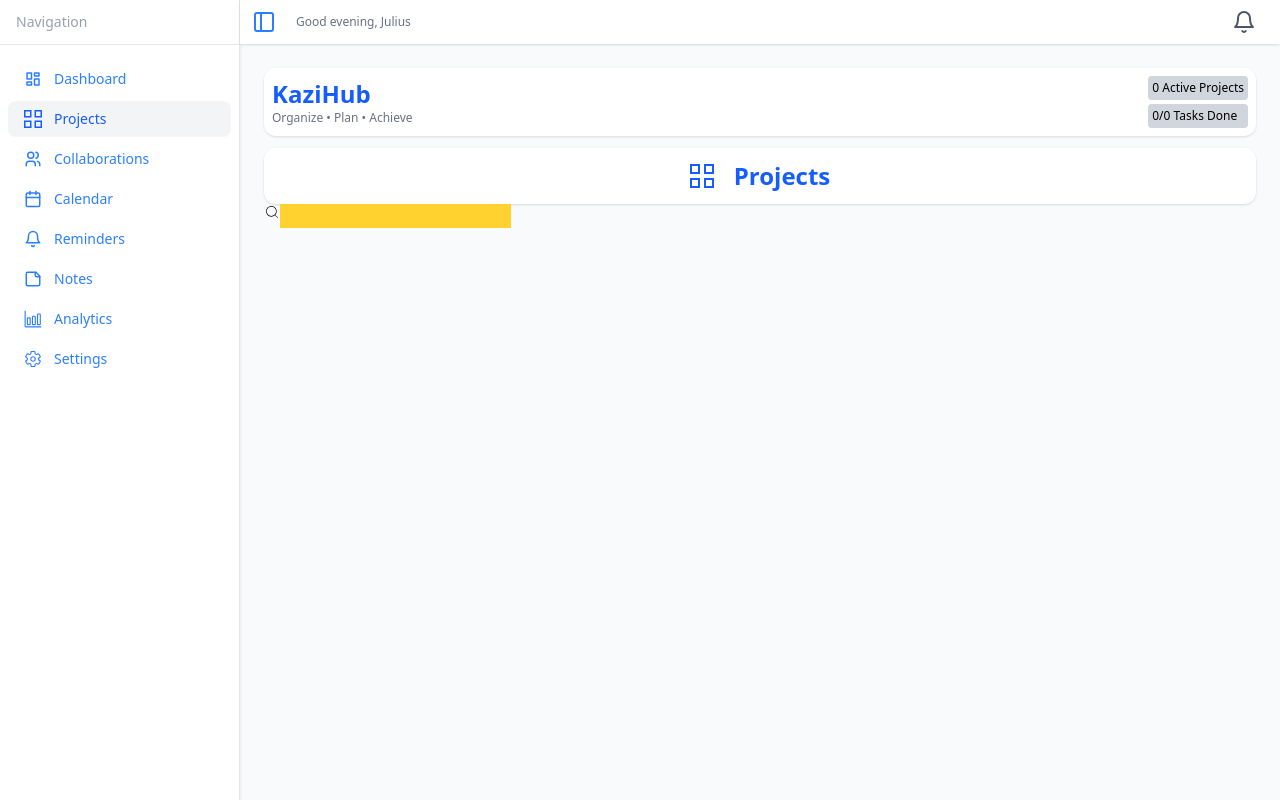
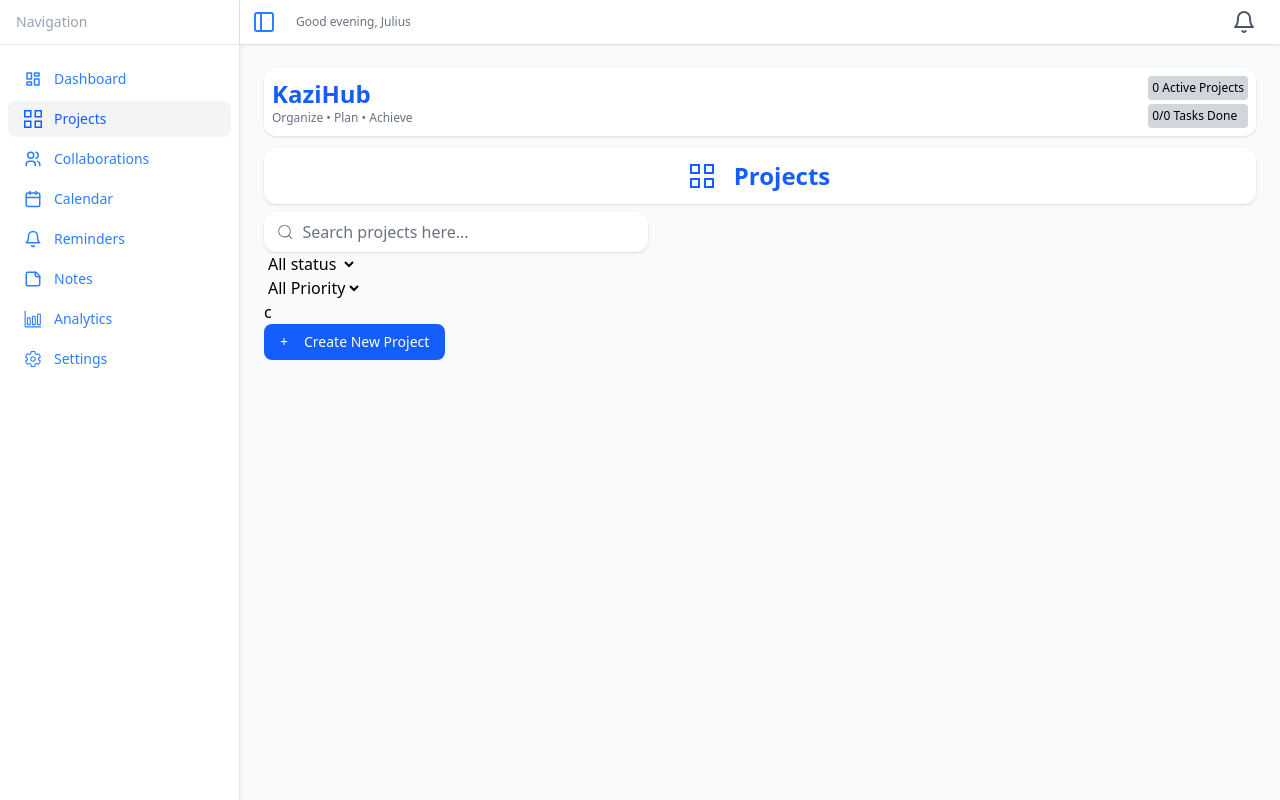
Before and after one commit to juliusmwas/KaziHub, a React (Vite) app: page /projects in a window 1280 px wide. Built offline with nearby package versions, Linux system fonts and the light colour scheme.

Commit message:
Added Search by options by set features

```diff
--- a/src/Components/Pages/Projects.jsx
+++ b/src/Components/Pages/Projects.jsx
@@ -22,10 +22,36 @@ export default function Projects () {
             </div>
 
             <div>
-                <div className="flex">
-                    <CiSearch />
-                    <input type="text" className="bg-amber-300 " />
+                <div className="mt-2 flex items-center bg-white rounded-xl px-3 py-2 w-full max-w-sm shadow-sm">
+                    <CiSearch className="text-gray-600 text-xl mr-2" />
+                    <input
+                        type="text"
+                        placeholder="Search projects here..."
+                        className="bg-transparent outline-none w-full placeholder-gray-500 text-gray-700"
+                    />
                 </div>
+
+                <div>
+                    <select name="" id="">
+                        <option value="All status">All status</option>
+                        <option value="Plannig">Planning</option>
+                        <option value="Active">Active</option>
+                        <option value="On hold">On Hold</option>
+                        <option value="Complete">Complete</option>
+                    </select>
+                </div>
+
+                <div>
+                    <select name="" id="">
+                        <option value="All Priority">All Priority</option>
+                        <option value="Plannig">High</option>
+                        <option value="Active">Medium</option>
+                        <option value="On hold">Low</option>
+                    </select>
+                </div>
+                <div>c</div>
+                <button className="bg-blue-600 text-white flex gap-4 px-4 items-center font-medium text-sm rounded-lg p-2 cursor-pointer hover:bg-blue-500"><span>+</span> Create New Project</button>
+
             </div>
         </div>
     );
```
